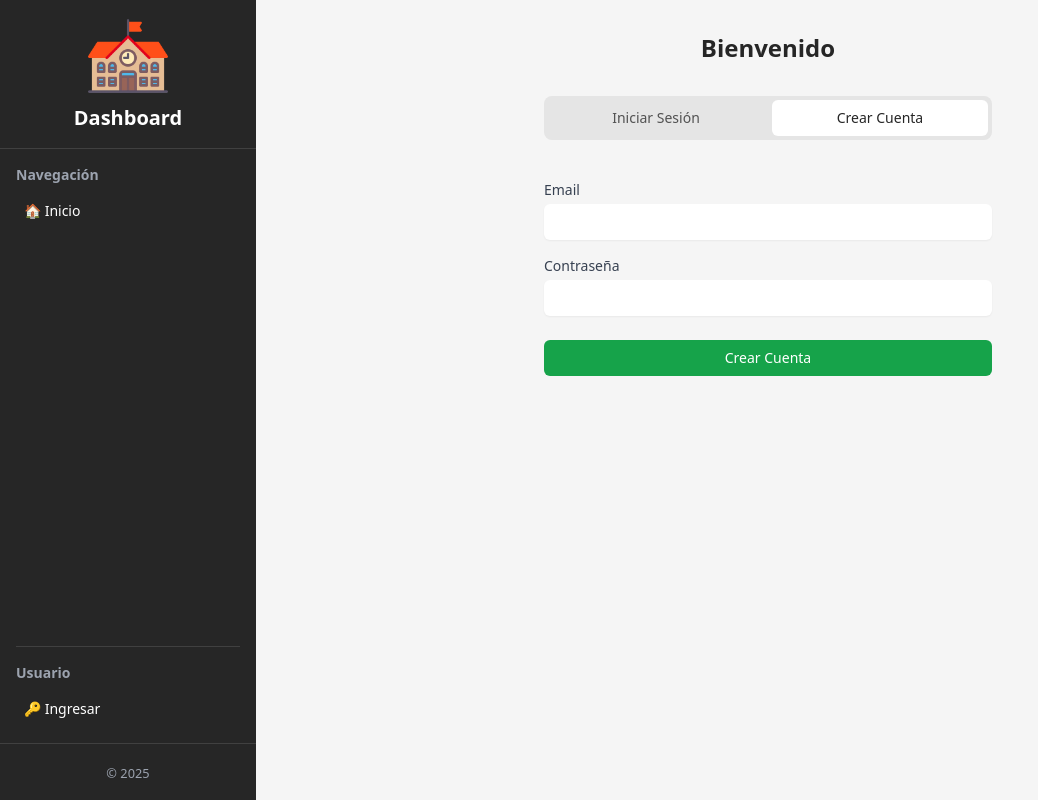
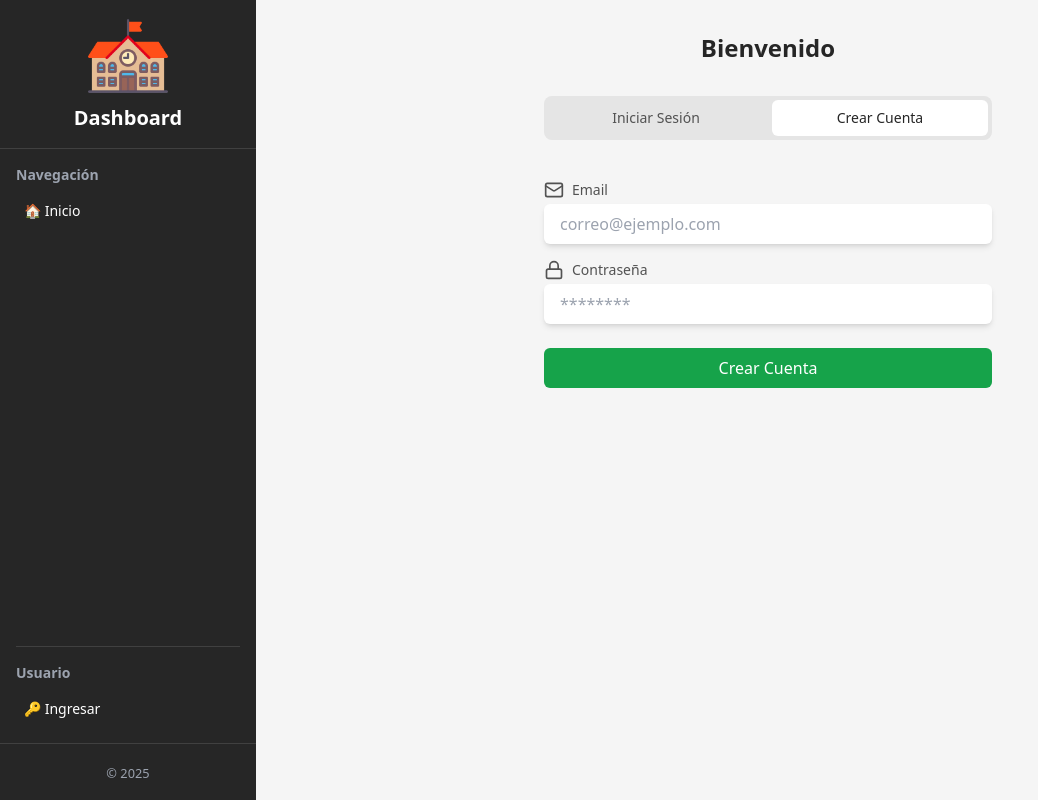
Before and after one commit to IvanGabrielYarupaitanRivera/SistemaDeGestionAcademica, a SvelteKit app: page /ingresar in a window 1280 px wide. Both pictures are taken after a click on the button "Crear Cuenta". Shown: the whole page, without its empty margins (0-1038 px from the left). Built offline with nearby package versions, Linux system fonts and the light colour scheme; no server answers.

Commit message:
Agregar iconos de correo y candado en el formulario de inicio de sesión y registro

```diff
--- a/src/routes/ingresar/+page.svelte
+++ b/src/routes/ingresar/+page.svelte
@@ -3,7 +3,7 @@
 	import { goto } from '$app/navigation';
 	import type { ActionResult } from '@sveltejs/kit';
 	import { fly } from 'svelte/transition';
-	import { Loader } from 'lucide-svelte';
+	import { Loader, Lock, Mail } from 'lucide-svelte';
 
 	let activeTab = $state('login');
 	let ingresando = $state(false);
@@ -100,33 +100,40 @@
 					<legend class="sr-only">Credenciales de acceso</legend>
 
 					<div>
-						<label for="login-email" class="block text-sm font-medium text-gray-700"> Email </label>
+						<label class="flex items-center space-x-2 text-sm text-neutral-600" for="login-email">
+							<Mail class="h-5 w-5" /> <span>Email</span>
+						</label>
 						<input
+							placeholder="correo@ejemplo.com"
 							id="login-email"
 							name="email"
 							type="email"
 							required
-							class="mt-1 block w-full rounded-md p-2 text-sm shadow-sm focus:border-blue-500 focus:ring-blue-500"
+							class="mt-1 w-full rounded-md border-gray-300 px-4 py-2 shadow-md"
 						/>
 					</div>
 
 					<div>
-						<label for="login-password" class="block text-sm font-medium text-gray-700">
-							Contraseña
+						<label
+							class="flex items-center space-x-2 text-sm text-neutral-600"
+							for="login-password"
+						>
+							<Lock class="h-5 w-5" /> <span>Contraseña</span>
 						</label>
 						<input
+							placeholder="********"
 							id="login-password"
 							name="password"
 							type="password"
 							required
-							class="mt-1 block w-full rounded-md p-2 text-sm shadow-sm focus:border-blue-500 focus:ring-blue-500"
+							class="mt-1 w-full rounded-md border-gray-300 px-4 py-2 shadow-md"
 						/>
 					</div>
 				</fieldset>
 
 				<button
 					type="submit"
-					class="w-full rounded-md bg-blue-600 px-4 py-2 text-sm font-medium text-white hover:bg-blue-700 focus:outline-none focus:ring-2 focus:ring-blue-500 focus:ring-offset-2"
+					class="w-full rounded-md bg-blue-600 px-4 py-2 text-white hover:bg-blue-700"
 				>
 					{ingresando ? 'Ingresando...' : 'Ingresar'}
 				</button>
@@ -139,34 +146,39 @@
 					<legend class="sr-only">Datos de registro</legend>
 
 					<div>
-						<label for="signup-email" class="block text-sm font-medium text-gray-700">
-							Email
+						<label class="flex items-center space-x-2 text-sm text-neutral-600" for="login-email">
+							<Mail class="h-5 w-5" /> <span>Email</span>
 						</label>
 						<input
-							id="signup-email"
+							placeholder="correo@ejemplo.com"
+							id="login-email"
 							name="email"
 							type="email"
 							required
-							class="mt-1 block w-full rounded-md p-2 text-sm shadow-sm focus:border-blue-500 focus:ring-blue-500"
+							class="mt-1 w-full rounded-md border-gray-300 px-4 py-2 shadow-md"
 						/>
 					</div>
 
 					<div>
-						<label for="signup-password" class="block text-sm font-medium text-gray-700">
-							Contraseña
+						<label
+							class="flex items-center space-x-2 text-sm text-neutral-600"
+							for="login-password"
+						>
+							<Lock class="h-5 w-5" /> <span>Contraseña</span>
 						</label>
 						<input
-							id="signup-password"
+							placeholder="********"
+							id="login-password"
 							name="password"
 							type="password"
 							required
-							class="mt-1 block w-full rounded-md p-2 text-sm shadow-sm focus:border-blue-500 focus:ring-blue-500"
+							class="mt-1 w-full rounded-md border-gray-300 px-4 py-2 shadow-md"
 						/>
 					</div>
 				</fieldset>
 				<button
 					type="submit"
-					class="w-full rounded-md bg-green-600 px-4 py-2 text-sm font-medium text-white hover:bg-green-700 focus:outline-none focus:ring-2 focus:ring-green-500 focus:ring-offset-2"
+					class="w-full rounded-md bg-green-600 px-4 py-2 text-white hover:bg-green-700"
 				>
 					Crear Cuenta
 				</button>
```
